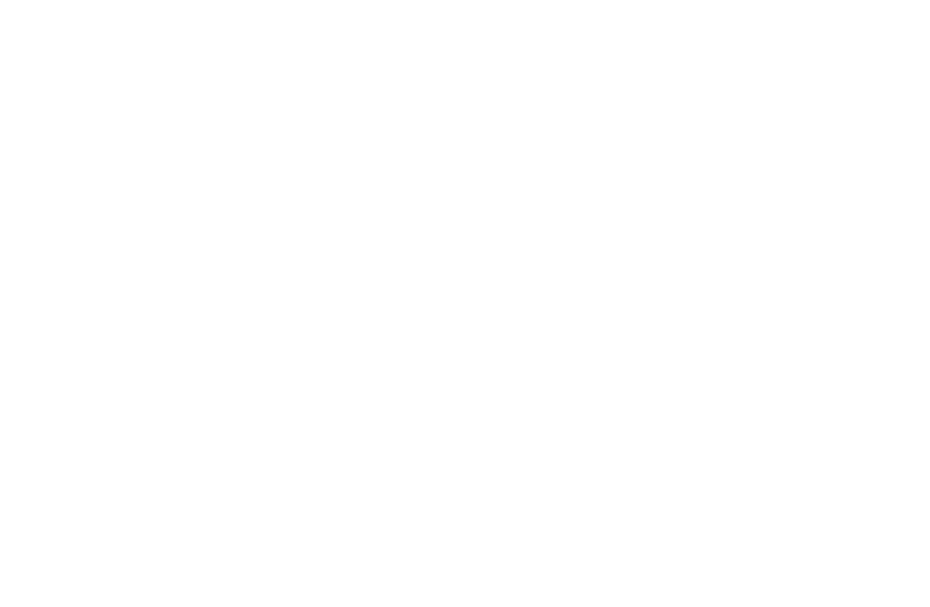
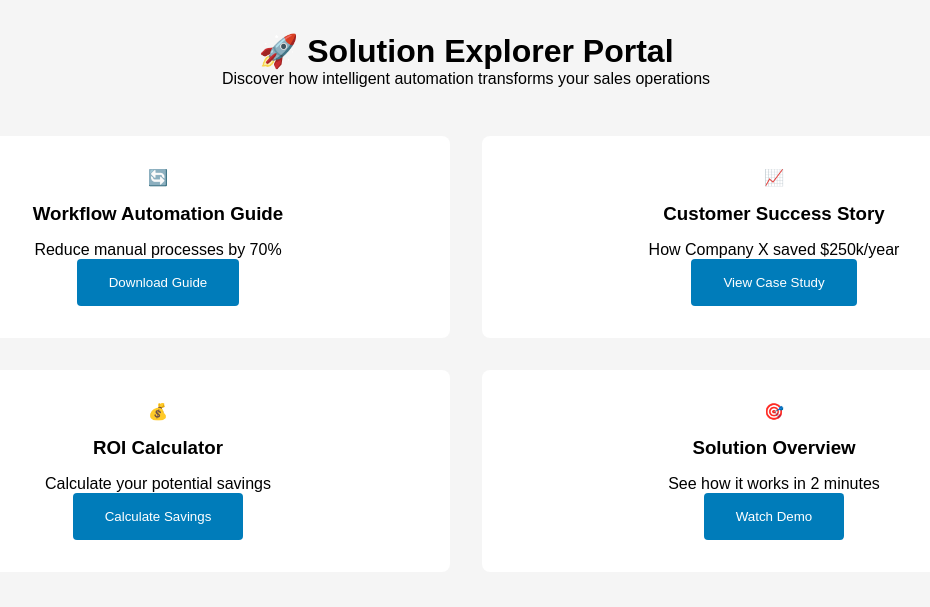
Before and after one commit to Gl9210/solution-explorer-portal, a plain HTML site: page Index.html in a window 1280 px wide. Shown: the whole page, without its empty margins (174-1104 px from the left). Drawn offline with Linux system fonts and the light colour scheme.

Commit message:
Update Index.html

```diff
--- a/Index.html
+++ b/Index.html
@@ -1,4 +1,62 @@
 <!-- GitHub Pages Activation -->
 <!DOCTYPE html>
 <html lang="en">
-<!-- ... rest of your existing code ... -->
+<head>
+    <meta charset="UTF-8">
+    <meta name="viewport" content="width=device-width, initial-scale=1.0">
+    <title>Solution Explorer Portal</title>
+    <style>
+        * { margin: 0; padding: 0; box-sizing: border-box; }
+        body { font-family: Arial, sans-serif; background: #f5f5f5; padding: 2rem; }
+        .container { max-width: 1200px; margin: 0 auto; }
+        .header { text-align: center; margin-bottom: 3rem; }
+        .grid { display: grid; grid-template-columns: repeat(2, 1fr); gap: 2rem; }
+        .card { background: white; padding: 2rem; border-radius: 8px; text-align: center; }
+        .card h3 { margin: 1rem 0; }
+        .card button { background: #007cba; color: white; border: none; padding: 1rem 2rem; border-radius: 4px; cursor: pointer; }
+    </style>
+</head>
+<body>
+    <div class="container">
+        <div class="header">
+            <h1>🚀 Solution Explorer Portal</h1>
+            <p>Discover how intelligent automation transforms your sales operations</p>
+        </div>
+
+        <div class="grid">
+            <div class="card">
+                <div>🔄</div>
+                <h3>Workflow Automation Guide</h3>
+                <p>Reduce manual processes by 70%</p>
+                <button onclick="track('guide')">Download Guide</button>
+            </div>
+            <div class="card">
+                <div>📈</div>
+                <h3>Customer Success Story</h3>
+                <p>How Company X saved $250k/year</p>
+                <button onclick="track('case-study')">View Case Study</button>
+            </div>
+            <div class="card">
+                <div>💰</div>
+                <h3>ROI Calculator</h3>
+                <p>Calculate your potential savings</p>
+                <button onclick="track('roi')">Calculate Savings</button>
+            </div>
+            <div class="card">
+                <div>🎯</div>
+                <h3>Solution Overview</h3>
+                <p>See how it works in 2 minutes</p>
+                <button onclick="track('demo')">Watch Demo</button>
+            </div>
+        </div>
+    </div>
+
+    <script>
+    function track(type) {
+        const ref = new URLSearchParams(window.location.search).get('ref') || 'unknown';
+        alert(`🎯 Demo: ${type} clicked by ${ref}\n\nIn real implementation, this would trigger:\n• n8n workflow\n• Teams notification\n• CRM update`);
+        console.log('Tracking:', {type, ref, timestamp: new Date()});
+    }
+    </script>
+</body>
+</html>
```
